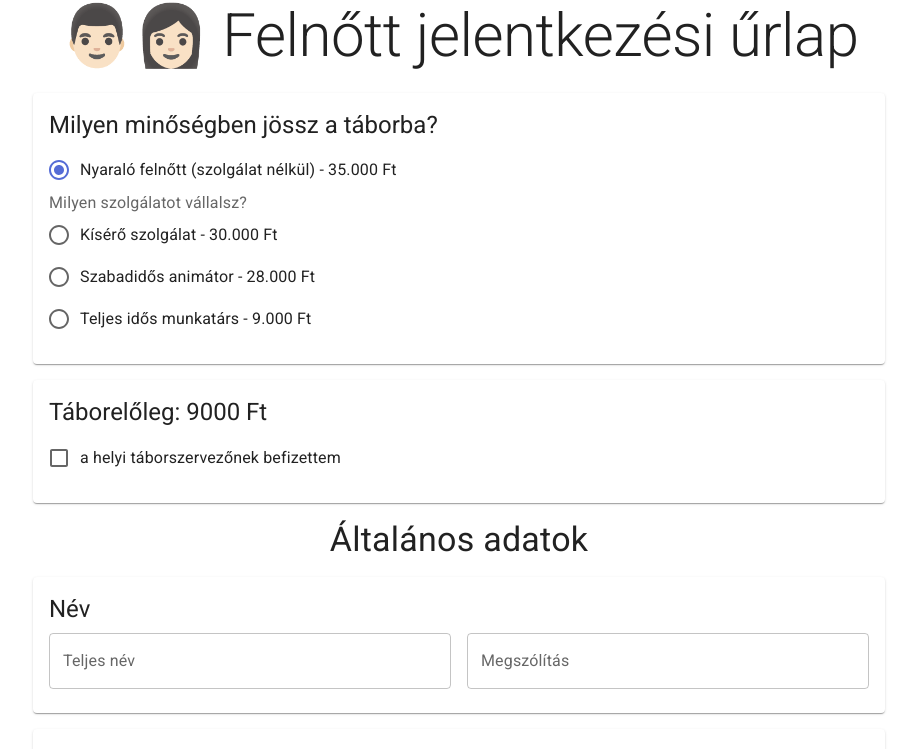
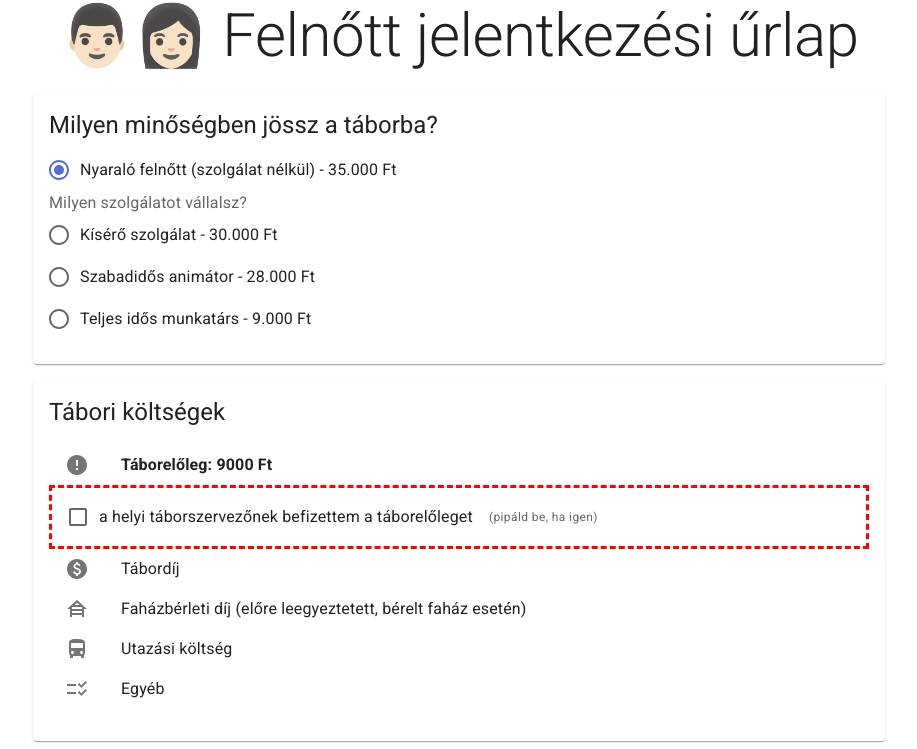
Before and after one commit to Taborkert/vite-ts-react-frontend, a React (Vite) app: page / in a window 1280 px wide. Shown: the top 749 px of the page, without its empty margins (181-1098 px from the left). Built offline with nearby package versions, Linux system fonts and the light colour scheme.

Commit message:
Extending camp fees section

```diff
--- a/src/form-fields/AdvanceFeeField.tsx
+++ b/src/form-fields/AdvanceFeeField.tsx
@@ -2,6 +2,17 @@ import { ChangeEventHandler } from "react";
 import Checkbox from "@mui/material/Checkbox";
 import FormControlLabel from "@mui/material/FormControlLabel";
 import BaseField from "../atomic-fields/BaseField";
+import Typography from "@mui/material/Typography";
+import FormHelperText from "@mui/material/FormHelperText";
+import List from "@mui/material/List";
+import ListItem from "@mui/material/ListItem";
+import ListItemIcon from "@mui/material/ListItemIcon";
+import ListItemText from "@mui/material/ListItemText";
+import ErrorIcon from "@mui/icons-material/Error";
+import PaidIcon from "@mui/icons-material/Paid";
+import HouseSidingIcon from "@mui/icons-material/HouseSiding";
+import DirectionsBusIcon from "@mui/icons-material/DirectionsBus";
+import ChecklistRtlIcon from "@mui/icons-material/ChecklistRtl";
 
 interface AdvanceFeeField {
   checked: boolean;
@@ -13,11 +24,51 @@ export default function AdvanceFeeField({
   onChange,
 }: AdvanceFeeField): JSX.Element {
   return (
-    <BaseField title="Táborelőleg: 9000 Ft">
-      <FormControlLabel
-        control={<Checkbox checked={checked} onChange={onChange} />}
-        label="a helyi táborszervezőnek befizettem"
-      />
+    <BaseField title="Tábori költségek">
+      <>
+        <List>
+          <ListItem>
+            <ListItemIcon>
+              <ErrorIcon />
+            </ListItemIcon>
+            <strong>Táborelőleg: 9000 Ft</strong>
+          </ListItem>
+          <ListItem sx={{ border: "3px dashed red" }}>
+            <FormControlLabel
+              control={<Checkbox checked={checked} onChange={onChange} />}
+              label="a helyi táborszervezőnek befizettem a táborelőleget"
+              aria-describedby="advanced-fee-helper-text"
+            />
+            <FormHelperText id="advanced-fee-helper-text">
+              (pipáld be, ha igen)
+            </FormHelperText>
+          </ListItem>
+          <ListItem>
+            <ListItemIcon>
+              <PaidIcon />
+            </ListItemIcon>
+            Tábordíj
+          </ListItem>
+          <ListItem>
+            <ListItemIcon>
+              <HouseSidingIcon />
+            </ListItemIcon>
+            Faházbérleti díj (előre leegyeztetett, bérelt faház esetén)
+          </ListItem>
+          <ListItem>
+            <ListItemIcon>
+              <DirectionsBusIcon />
+            </ListItemIcon>
+            Utazási költség
+          </ListItem>
+          <ListItem>
+            <ListItemIcon>
+              <ChecklistRtlIcon />
+            </ListItemIcon>
+            Egyéb
+          </ListItem>
+        </List>
+      </>
     </BaseField>
   );
 }
```
